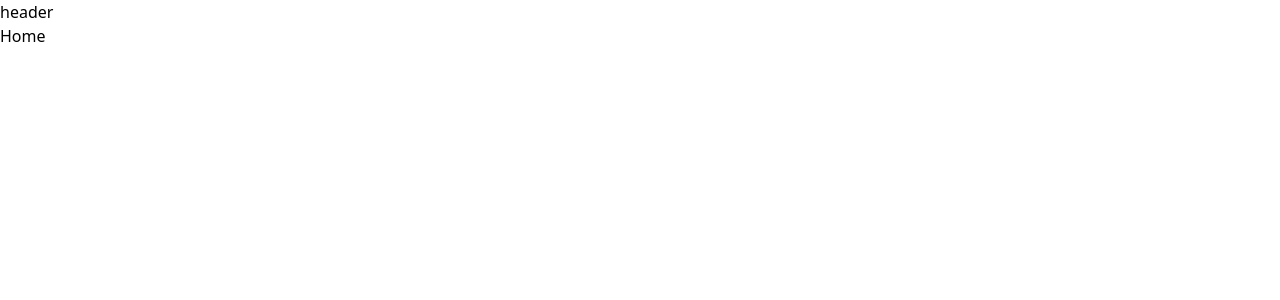
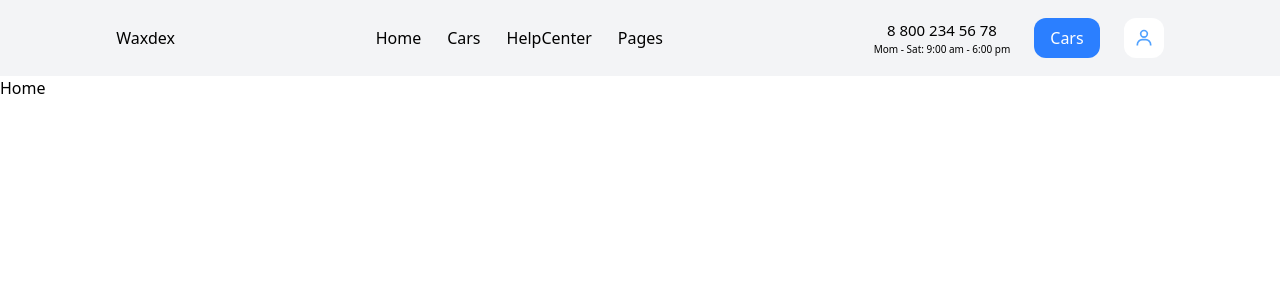
Before and after one commit to SadaqElmi/LPGTMC, a React (Vite) app: page / in a window 1280 px wide. Shown: the top 300 px of the page. Built offline with nearby package versions, Linux system fonts and the light colour scheme.

Commit message:
Made Header component

```diff
--- a/src/components/Header.jsx
+++ b/src/components/Header.jsx
@@ -1,7 +1,239 @@
-import React from "react";
+import React, { useEffect, useRef, useState } from "react";
+import { BiUser } from "react-icons/bi";
+import { LuBuilding2, LuLogIn, LuSettings } from "react-icons/lu";
+import { Link } from "react-router-dom";
 
 const Header = () => {
-  return <div>header</div>;
+  const [isOpen, setIsOpen] = useState(false);
+  const dropdownRef = useRef(null);
+  const toggleDropdown = () => {
+    setIsOpen(!isOpen);
+  };
+
+  useEffect(() => {
+    const handleClickOutside = (event) => {
+      if (dropdownRef.current && !dropdownRef.current.contains(event.target)) {
+        setIsOpen(false); // Close the dropdown
+      }
+    };
+    // Add event listener when the dropdown is open
+    if (isOpen) {
+      document.addEventListener("mousedown", handleClickOutside);
+    }
+
+    // Cleanup the event listener
+    return () => {
+      document.removeEventListener("mousedown", handleClickOutside);
+    };
+  }, [isOpen]);
+
+  const [isLeft, setisLeft] = useState(false);
+  const dropLeft = useRef(null);
+  const toggleLeft = () => {
+    setisLeft(!isLeft);
+  };
+
+  useEffect(() => {
+    const handleClickOutside = (event) => {
+      if (dropLeft.current && !dropLeft.current.contains(event.target)) {
+        setisLeft(false); // Close the dropdown
+      }
+    };
+    // Add event listener when the dropdown is open
+    if (isLeft) {
+      document.addEventListener("mousedown", handleClickOutside);
+    }
+
+    // Cleanup the event listener
+    return () => {
+      document.removeEventListener("mousedown", handleClickOutside);
+    };
+  }, [isLeft]);
+
+  const [isPages, setisPages] = useState(false);
+  const dropPages = useRef(null);
+  const togglePages = () => {
+    setisPages(!isPages);
+  };
+
+  useEffect(() => {
+    const handleClickOutside = (event) => {
+      if (dropPages.current && !dropPages.current.contains(event.target)) {
+        setisPages(false); // Close the dropdown
+      }
+    };
+    // Add event listener when the dropdown is open
+    if (isPages) {
+      document.addEventListener("mousedown", handleClickOutside);
+    }
+
+    // Cleanup the event listener
+    return () => {
+      document.removeEventListener("mousedown", handleClickOutside);
+    };
+  }, [isPages]);
+
+  return (
+    <>
+      <header className="flex justify-around items-center p-4 bg-gray-100 ">
+        <nav>
+          <div className="Logo">Waxdex</div>
+        </nav>
+        <div className="flex justify-around items-center gap-4">
+          <Link to="/">Home</Link>
+          <div
+            style={{ position: "relative", display: "inline-block" }}
+            ref={dropdownRef}
+          >
+            {/* Button to toggle the dropdown */}
+            <button
+              onClick={toggleDropdown}
+              style={{ padding: "10px", cursor: "pointer" }}
+            >
+              Cars
+            </button>
+
+            {/* Dropdown list */}
+            {isOpen && (
+              <ul
+                style={{
+                  position: "absolute",
+                  top: "100%",
+                  left: 0,
+                  backgroundColor: "#f9f9f9",
+                  border: "1px solid #ccc",
+                  listStyle: "none",
+                  padding: 0,
+                  margin: 0,
+                  width: "150px",
+                  boxShadow: "0px 8px 16px 0px rgba(0,0,0,0.2)",
+                }}
+              >
+                <li style={{ padding: "10px", cursor: "pointer" }}>
+                  <Link to="/">Cars</Link>
+                </li>
+                <li style={{ padding: "10px", cursor: "pointer" }}>
+                  <Link to="/">CarDetails</Link>
+                </li>
+              </ul>
+            )}
+          </div>
+          <Link to="/">HelpCenter</Link>
+          <div
+            style={{ position: "relative", display: "inline-block" }}
+            ref={dropPages}
+          >
+            {/* Button to toggle the dropdown */}
+            <button
+              onClick={togglePages}
+              style={{ padding: "10px", cursor: "pointer" }}
+            >
+              Pages
+            </button>
+
+            {/* Dropdown list */}
+            {isPages && (
+              <ul
+                style={{
+                  position: "absolute",
+                  top: "100%",
+                  left: 0,
+                  backgroundColor: "#f9f9f9",
+                  border: "1px solid #ccc",
+                  listStyle: "none",
+                  padding: 0,
+                  margin: 0,
+                  width: "150px",
+                  boxShadow: "0px 8px 16px 0px rgba(0,0,0,0.2)",
+                }}
+              >
+                <li style={{ padding: "10px", cursor: "pointer" }}>
+                  <Link to="/">About Us </Link>
+                </li>
+                <li style={{ padding: "10px", cursor: "pointer" }}>
+                  <Link to="/">Account </Link>
+                </li>
+                <li style={{ padding: "10px", cursor: "pointer" }}>
+                  <Link to="/">Blogs</Link>
+                </li>
+                <li style={{ padding: "10px", cursor: "pointer" }}>
+                  <Link to="/">Article</Link>
+                </li>
+                <li style={{ padding: "10px", cursor: "pointer" }}>
+                  <Link to="/">Princing Plans </Link>
+                </li>
+                <li style={{ padding: "10px", cursor: "pointer" }}>
+                  <Link to="/">Contacts </Link>
+                </li>
+              </ul>
+            )}
+          </div>
+        </div>
+        <div className="flex justify-around items-center gap-6">
+          <div className="flex flex-col items-center ">
+            <span className="text-[15px]">8 800 234 56 78</span>
+            <span className="text-[10px]"> Mom - Sat: 9:00 am - 6:00 pm</span>
+          </div>
+          <button className="bg-blue-500 text-white px-4 py-2 rounded-xl">
+            <Link to="/">Cars</Link>{" "}
+          </button>
+          <div
+            style={{ position: "relative", display: "inline-block" }}
+            ref={dropLeft}
+          >
+            <button
+              onClick={toggleLeft}
+              className="p-[10px] cursor-pointer bg-white text-blue-400 rounded-xl"
+            >
+              <BiUser className="text-[20px]" />
+            </button>
+
+            {isLeft && (
+              <ul
+                style={{
+                  position: "absolute",
+                  top: "100%",
+                  left: 0,
+                  backgroundColor: "#f9f9f9",
+                  border: "1px solid #ccc",
+                  listStyle: "none",
+                  padding: 0,
+                  margin: 0,
+                  width: "150px",
+                  boxShadow: "0px 8px 16px 0px rgba(0,0,0,0.2)",
+                }}
+              >
+                <li style={{ padding: "10px", cursor: "pointer" }}>
+                  <Link to="/" className="flex items-center gap-2">
+                    <BiUser />
+                    <span>My Account</span>
+                  </Link>
+                </li>
+                <li style={{ padding: "10px", cursor: "pointer" }}>
+                  <Link to="/" className="flex items-center gap-2">
+                    <LuBuilding2 />
+                    <span>Billing</span>
+                  </Link>
+                </li>
+                <li style={{ padding: "10px", cursor: "pointer" }}>
+                  <Link to="/" className="flex items-center gap-2">
+                    <LuSettings />
+                    <span>Setting</span>
+                  </Link>
+                </li>
+                <li style={{ padding: "10px", cursor: "pointer" }}>
+                  <Link to="/" className="flex items-center gap-2">
+                    <LuLogIn />
+                    <span>Sing Out</span>
+                  </Link>
+                </li>
+              </ul>
+            )}
+          </div>
+        </div>
+      </header>
+    </>
+  );
 };
 
 export default Header;
```
